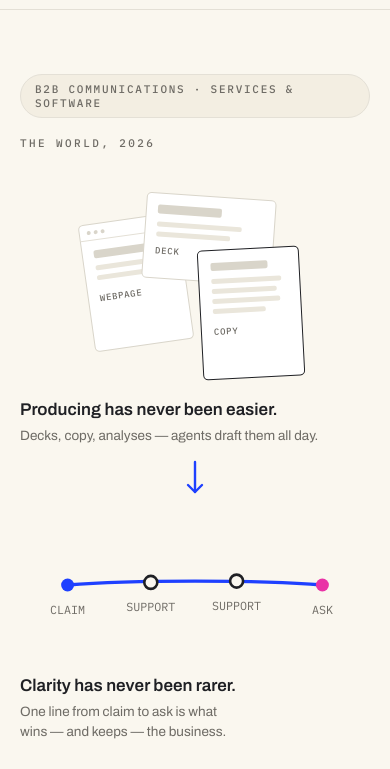
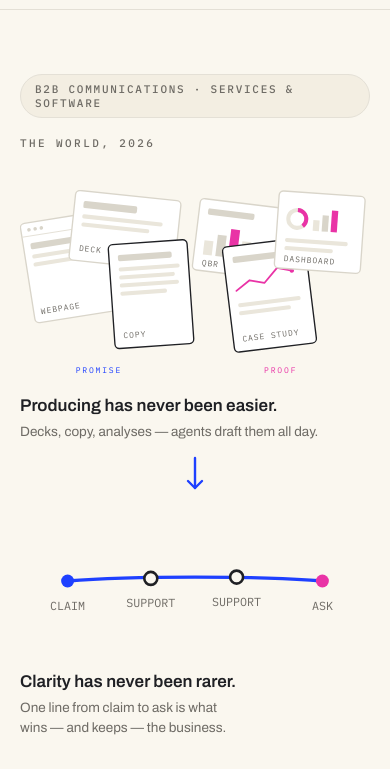
Before and after one commit to thethroughline/calidescope, a plain HTML site: page index.html in a window 390 px wide. Shown: the part 73-842 px from the top of the page. Drawn offline with Linux system fonts and the light colour scheme.

Commit message:
Hero graphic: two chaotic bunches — Promise drafts and Proof charts
Replaces the single artifact stack with a fluid SVG of two labeled
piles: Promise (webpage, deck, copy — text skeletons, blue label) and
Proof (QBR, case study, dashboard — bar/line/donut charts in pink).
Scales cleanly to mobile; aria-label included.

Co-Authored-By: Claude Fable 5 <noreply@anthropic.com>

```diff
--- a/index.html
+++ b/index.html
@@ -44,35 +44,67 @@
 
     <div class="world-grid">
       <div class="world-viz world-viz--left">
-        <div class="artifact-stack">
-          <div style="position:absolute;left:6px;top:28px;width:100px;height:128px;background:#fff;border:1.5px solid #D9D5CA;border-radius:5px;transform:rotate(-8deg);overflow:hidden">
-            <div style="height:16px;border-bottom:1px solid #E4E0D6;display:flex;align-items:center;gap:3px;padding:0 7px">
-              <span style="width:4px;height:4px;border-radius:50%;background:#D9D5CA"></span>
-              <span style="width:4px;height:4px;border-radius:50%;background:#D9D5CA"></span>
-              <span style="width:4px;height:4px;border-radius:50%;background:#D9D5CA"></span>
-            </div>
-            <div style="padding:10px 11px">
-              <div style="height:8px;width:70%;background:#D9D5CA;border-radius:2px"></div>
-              <div style="height:5px;width:90%;background:#EAE6DB;border-radius:2px;margin-top:7px"></div>
-              <div style="height:5px;width:82%;background:#EAE6DB;border-radius:2px;margin-top:5px"></div>
-              <div style="font:500 9px 'IBM Plex Mono',monospace;color:#6E6B65;margin-top:12px;letter-spacing:.08em">WEBPAGE</div>
-            </div>
-          </div>
-          <div style="position:absolute;left:64px;top:6px;width:130px;height:86px;background:#fff;border:1.5px solid #D9D5CA;border-radius:5px;transform:rotate(4deg);padding:11px">
-            <div style="height:9px;width:60%;background:#D9D5CA;border-radius:2px"></div>
-            <div style="height:5px;width:80%;background:#EAE6DB;border-radius:2px;margin-top:8px"></div>
-            <div style="height:5px;width:70%;background:#EAE6DB;border-radius:2px;margin-top:5px"></div>
-            <div style="font:500 9px 'IBM Plex Mono',monospace;color:#6E6B65;margin-top:8px;letter-spacing:.08em">DECK</div>
-          </div>
-          <div style="position:absolute;left:120px;top:58px;width:102px;height:130px;background:#fff;border:1.5px solid #1F2024;border-radius:5px;transform:rotate(-3deg);padding:12px">
-            <div style="height:8px;width:75%;background:#D9D5CA;border-radius:2px"></div>
-            <div style="height:5px;width:92%;background:#EAE6DB;border-radius:2px;margin-top:8px"></div>
-            <div style="height:5px;width:86%;background:#EAE6DB;border-radius:2px;margin-top:5px"></div>
-            <div style="height:5px;width:90%;background:#EAE6DB;border-radius:2px;margin-top:5px"></div>
-            <div style="height:5px;width:70%;background:#EAE6DB;border-radius:2px;margin-top:5px"></div>
-            <div style="font:500 9px 'IBM Plex Mono',monospace;color:#6E6B65;margin-top:12px;letter-spacing:.08em">COPY</div>
-          </div>
-        </div>
+        <svg width="100%" viewBox="0 0 390 212" fill="none" preserveAspectRatio="xMidYMid meet" style="max-width:390px" role="img" aria-label="Two messy piles of drafts: Promise artifacts (webpage, deck, copy) and Proof artifacts (QBR, case study, dashboard)">
+          <!-- PROMISE bunch -->
+          <g transform="rotate(-9 54 86)">
+            <rect x="8" y="30" width="92" height="112" rx="5" fill="#fff" stroke="#D9D5CA" stroke-width="1.5"/>
+            <circle cx="17" cy="38" r="2" fill="#D9D5CA"/><circle cx="24" cy="38" r="2" fill="#D9D5CA"/><circle cx="31" cy="38" r="2" fill="#D9D5CA"/>
+            <line x1="8" y1="45" x2="100" y2="45" stroke="#E4E0D6"/>
+            <rect x="16" y="53" width="58" height="7" rx="2" fill="#D9D5CA"/>
+            <rect x="16" y="66" width="72" height="4.5" rx="2" fill="#EAE6DB"/>
+            <rect x="16" y="75" width="64" height="4.5" rx="2" fill="#EAE6DB"/>
+            <text x="16" y="133" font-family="IBM Plex Mono,monospace" font-size="9" letter-spacing="1" fill="#6E6B65">WEBPAGE</text>
+          </g>
+          <g transform="rotate(6 117 45)">
+            <rect x="58" y="6" width="118" height="78" rx="5" fill="#fff" stroke="#D9D5CA" stroke-width="1.5"/>
+            <rect x="68" y="17" width="60" height="8" rx="2" fill="#D9D5CA"/>
+            <rect x="68" y="32" width="90" height="4.5" rx="2" fill="#EAE6DB"/>
+            <rect x="68" y="41" width="76" height="4.5" rx="2" fill="#EAE6DB"/>
+            <text x="68" y="73" font-family="IBM Plex Mono,monospace" font-size="9" letter-spacing="1" fill="#6E6B65">DECK</text>
+          </g>
+          <g transform="rotate(-4 146 116)">
+            <rect x="102" y="58" width="88" height="116" rx="5" fill="#fff" stroke="#1F2024" stroke-width="1.5"/>
+            <rect x="112" y="70" width="60" height="7" rx="2" fill="#D9D5CA"/>
+            <rect x="112" y="84" width="68" height="4.5" rx="2" fill="#EAE6DB"/>
+            <rect x="112" y="93" width="62" height="4.5" rx="2" fill="#EAE6DB"/>
+            <rect x="112" y="102" width="66" height="4.5" rx="2" fill="#EAE6DB"/>
+            <rect x="112" y="111" width="52" height="4.5" rx="2" fill="#EAE6DB"/>
+            <text x="112" y="163" font-family="IBM Plex Mono,monospace" font-size="9" letter-spacing="1" fill="#6E6B65">COPY</text>
+          </g>
+          <text x="62" y="204" font-family="IBM Plex Mono,monospace" font-size="9" letter-spacing="2" fill="#1E40FF">PROMISE</text>
+
+          <!-- PROOF bunch -->
+          <g transform="rotate(7 255 56)">
+            <rect x="196" y="16" width="118" height="80" rx="5" fill="#fff" stroke="#D9D5CA" stroke-width="1.5"/>
+            <rect x="206" y="26" width="52" height="7" rx="2" fill="#D9D5CA"/>
+            <rect x="206" y="62" width="10" height="16" fill="#EAE6DB"/>
+            <rect x="220" y="54" width="10" height="24" fill="#D9D5CA"/>
+            <rect x="234" y="46" width="10" height="32" fill="#E933A6"/>
+            <rect x="248" y="58" width="10" height="20" fill="#EAE6DB"/>
+            <text x="206" y="90" font-family="IBM Plex Mono,monospace" font-size="9" letter-spacing="1" fill="#6E6B65">QBR</text>
+          </g>
+          <g transform="rotate(-7 278 117)">
+            <rect x="232" y="58" width="92" height="118" rx="5" fill="#fff" stroke="#1F2024" stroke-width="1.5"/>
+            <rect x="242" y="70" width="56" height="7" rx="2" fill="#D9D5CA"/>
+            <polyline points="242,108 258,98 274,103 290,88 306,93" stroke="#E933A6" stroke-width="2" stroke-linecap="round" stroke-linejoin="round" fill="none"/>
+            <circle cx="306" cy="93" r="2.5" fill="#E933A6"/>
+            <rect x="242" y="122" width="70" height="4.5" rx="2" fill="#EAE6DB"/>
+            <rect x="242" y="131" width="58" height="4.5" rx="2" fill="#EAE6DB"/>
+            <text x="242" y="165" font-family="IBM Plex Mono,monospace" font-size="9" letter-spacing="1" fill="#6E6B65">CASE STUDY</text>
+          </g>
+          <g transform="rotate(4 334 47)">
+            <rect x="286" y="4" width="96" height="86" rx="5" fill="#fff" stroke="#D9D5CA" stroke-width="1.5"/>
+            <circle cx="308" cy="34" r="10" stroke="#EAE6DB" stroke-width="4.5"/>
+            <circle cx="308" cy="34" r="10" stroke="#E933A6" stroke-width="4.5" stroke-dasharray="24 39" transform="rotate(-90 308 34)"/>
+            <rect x="326" y="34" width="7" height="12" fill="#EAE6DB"/>
+            <rect x="336" y="28" width="7" height="18" fill="#D9D5CA"/>
+            <rect x="346" y="22" width="7" height="24" fill="#E933A6"/>
+            <rect x="296" y="56" width="70" height="4.5" rx="2" fill="#EAE6DB"/>
+            <rect x="296" y="65" width="54" height="4.5" rx="2" fill="#EAE6DB"/>
+            <text x="296" y="82" font-family="IBM Plex Mono,monospace" font-size="9" letter-spacing="1" fill="#6E6B65">DASHBOARD</text>
+          </g>
+          <text x="272" y="204" font-family="IBM Plex Mono,monospace" font-size="9" letter-spacing="2" fill="#E933A6">PROOF</text>
+        </svg>
       </div>
 
       <div class="world-cap world-cap--left">
```
